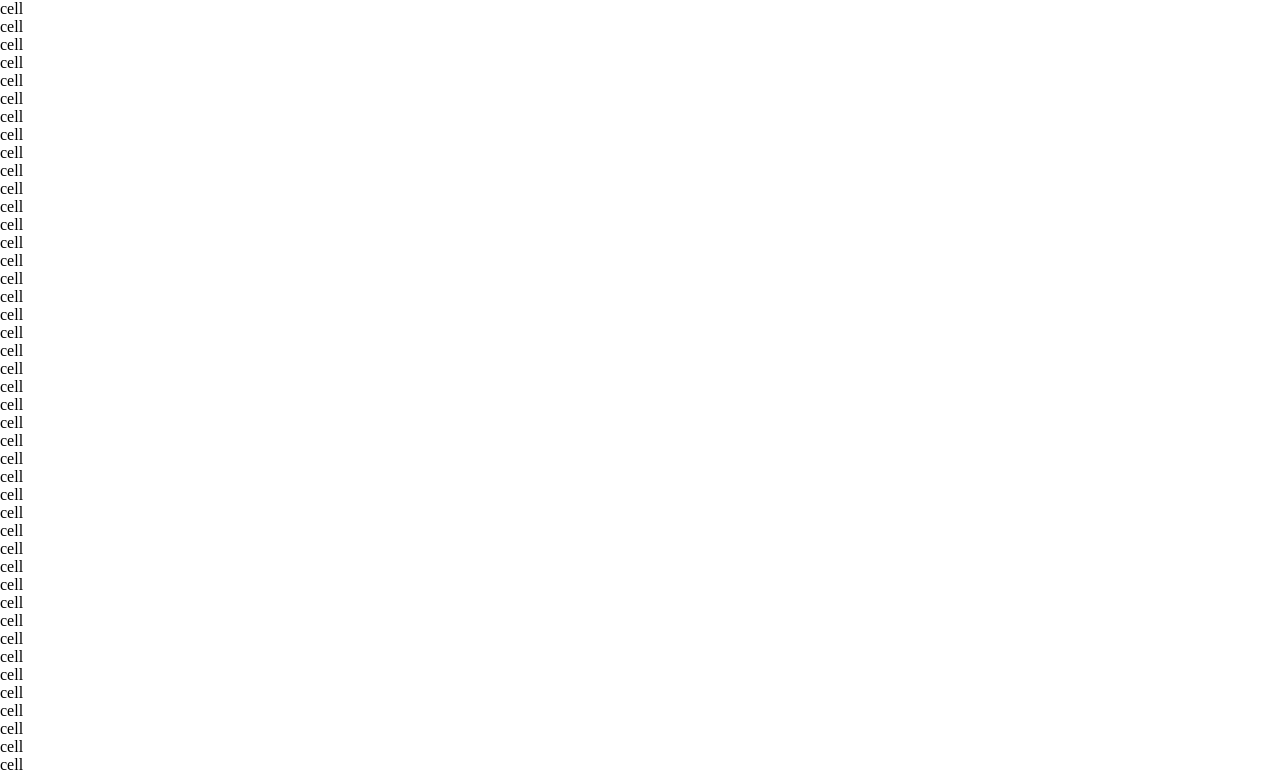
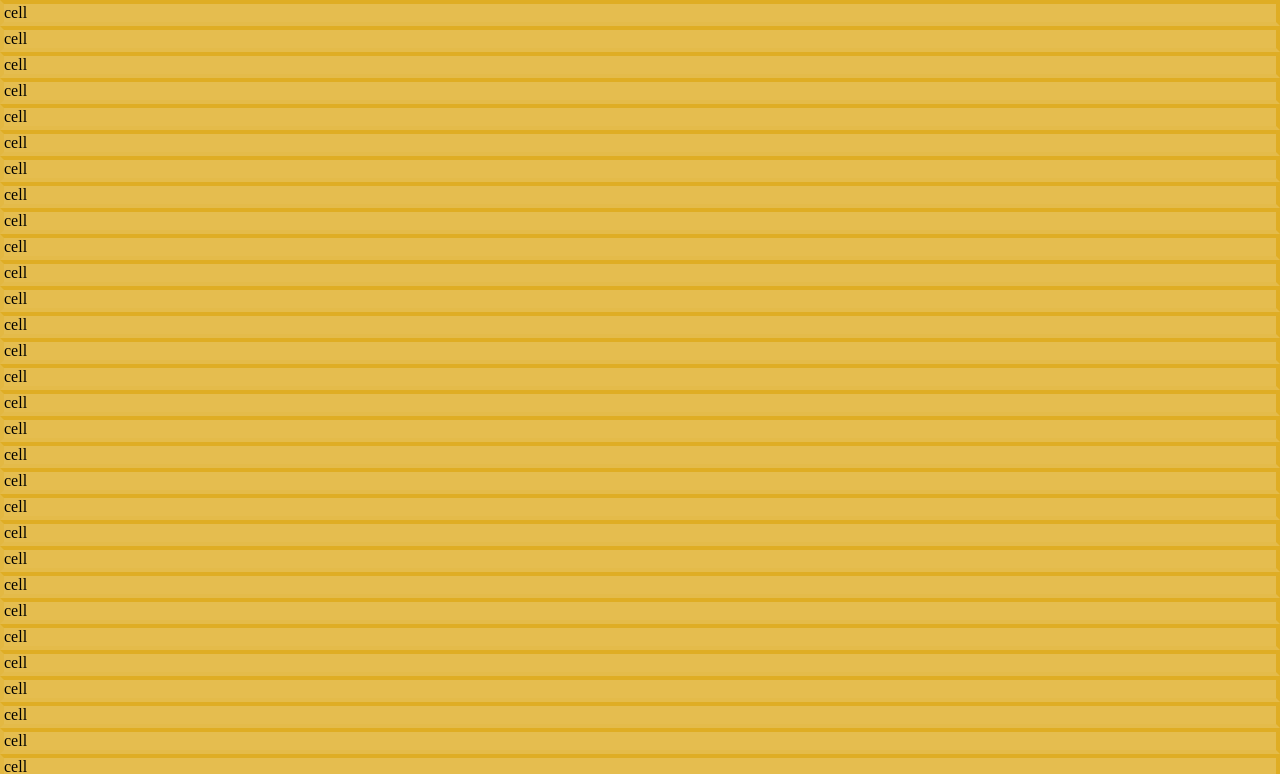
Before and after one commit to magb7/tetris-react-app, a React (Create React App) app: page / in a window 1280 px wide. Shown: the top 774 px of the page. Built offline with nearby package versions, Linux system fonts and the light colour scheme.

Commit message:
import style

```diff
--- a/src/components/Cell.js
+++ b/src/components/Cell.js
@@ -1,7 +1,13 @@
 import React from "react";
+import { StyledCell } from "./styles/StyledCell";
+import { TETROMINOS } from "../tetrominos";
 
 const Cell = ({ type }) => {
-  return <div>cell</div>;
+  return (
+    <StyledCell type={"L"} color={TETROMINOS["L"].color}>
+      cell
+    </StyledCell>
+  );
 };
 
 export default Cell;
```
